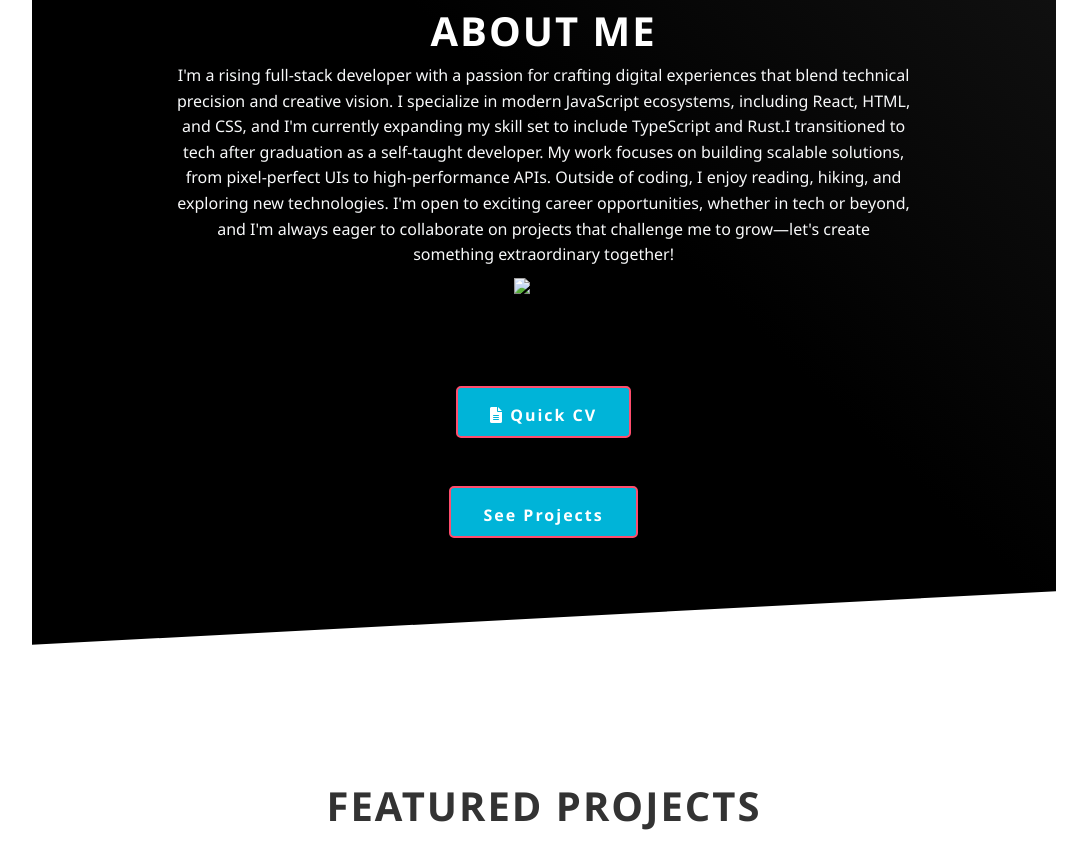
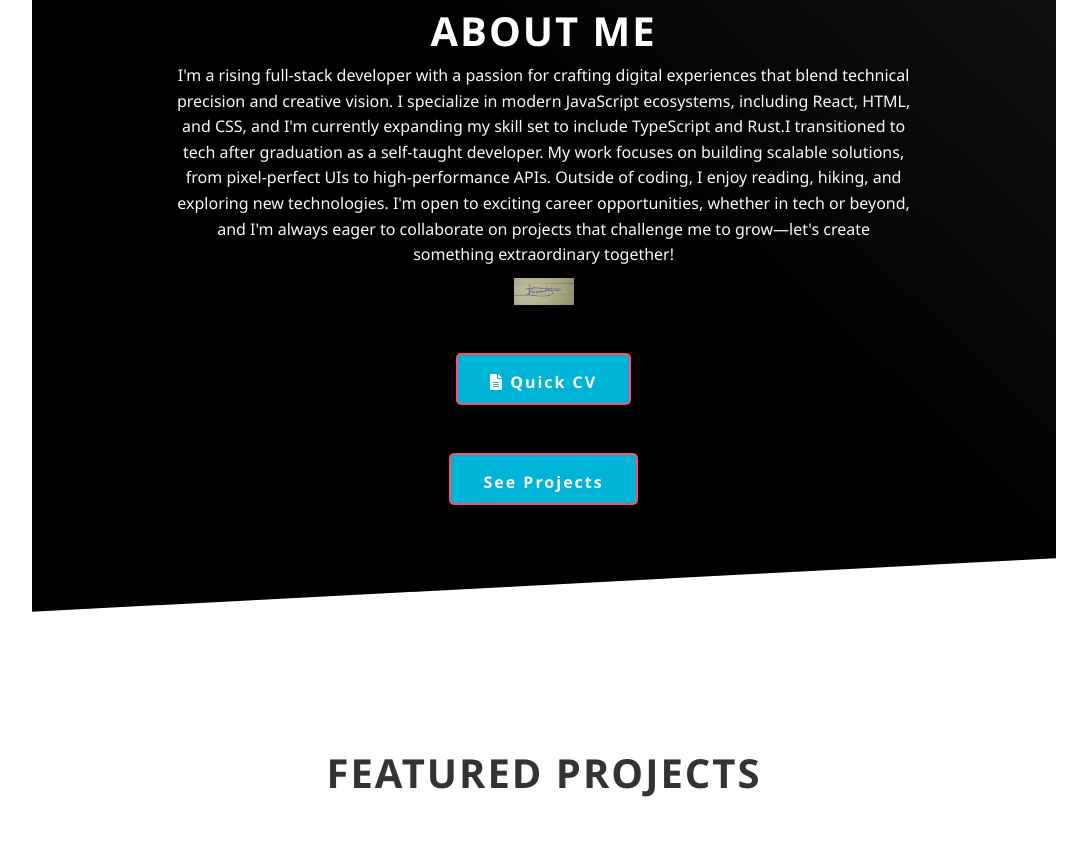
Before and after one commit to Enock122/portfolio-, a plain HTML site: page index.html in a window 1280 px wide. Shown: the part 1319-2173 px from the top of the page, without its empty margins (96-1183 px from the left). Drawn offline with Linux system fonts and the light colour scheme.

Commit message:
Update index.html

```diff
--- a/index.html
+++ b/index.html
@@ -39,7 +39,7 @@
                 <h2 class="about-title" >About Me</h2>
                 <p class="about-description">I'm a rising full-stack developer with a passion for crafting digital experiences that blend technical precision and creative vision. I specialize in modern JavaScript ecosystems, including React, HTML, and CSS, and I'm currently expanding my skill set to include TypeScript and Rust.I transitioned to tech after graduation as a self-taught developer. My work focuses on building scalable solutions, from pixel-perfect UIs to high-performance APIs. Outside of coding, I enjoy reading, hiking, and exploring new technologies. I'm open to exciting career opportunities, whether in tech or beyond, and I'm always eager to collaborate on projects that challenge me to grow—let's create something extraordinary together!</p>
                 <div class="signature">
-                    <img src="images/WhatsApp Image 2025-01-30 at 21.09.16_3055f98c.jpg" alt="kirui's Signature">
+                    <img src="WhatsApp Image 2025-01-30 at 21.09.16_3055f98c.jpg" alt="kirui's Signature">
                     <div class="about-buttons">
                     <a href="Enock_Roy_CV.pdf" target="_blank" rel="noopener" download class="cv-btn cv-btn--primary">
                         <i class="fas fa-file-alt"></i> Quick CV
```
